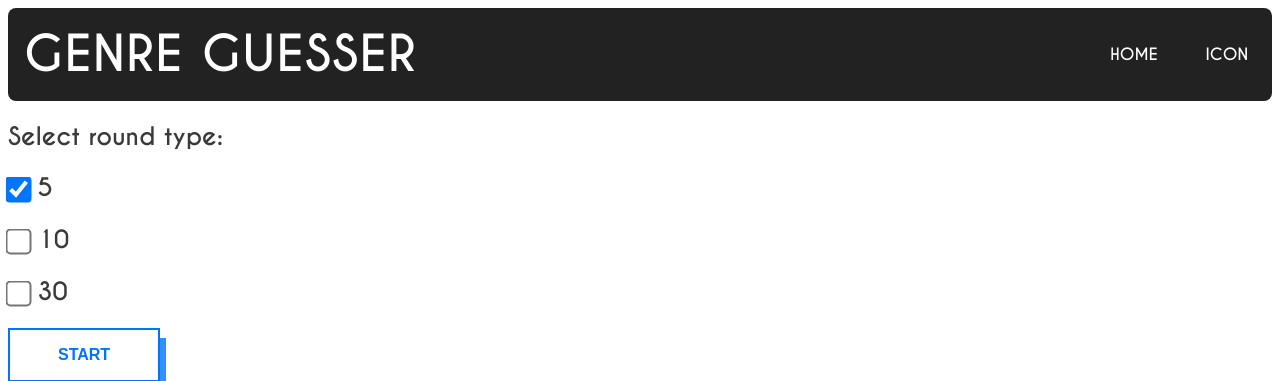
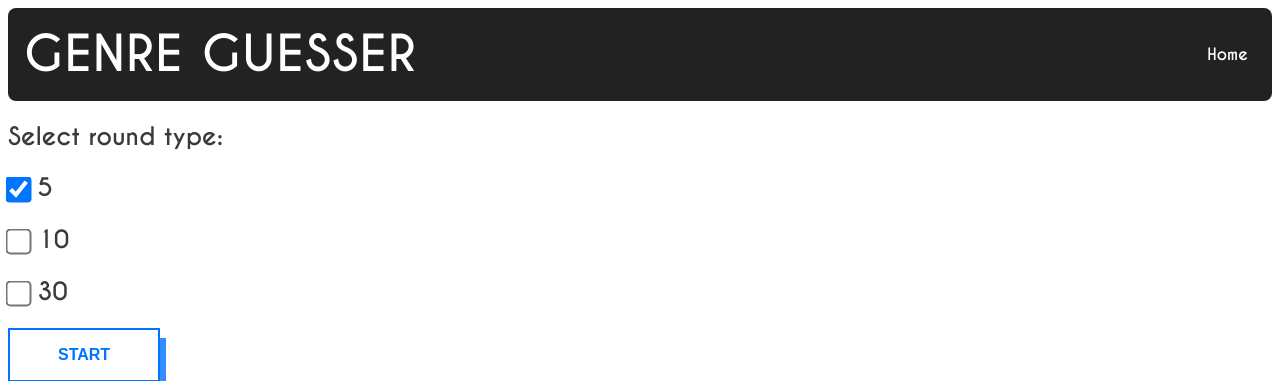
Before and after one commit to basekkelenkamp/everynoise-scraper, a Flask app: page / in a window 1280 px wide. Shown: the top 381 px of the page. Run offline with Flask 2, Linux system fonts and the light colour scheme; parts of the project's set-up code (start-up, migrations or seed data) failed here and were passed over.

Commit message:
add header link

```diff
--- a/static/gen/home.9b6523dd.css
+++ b/static/gen/home.9b6523dd.css
@@ -1,6 +1,16 @@
 @font-face {
   font-family: caviar;
   src: url(../css/fonts/caviar_dreams/CaviarDreams_Bold.ttf); }
+
+a {
+  color:inherit;
+  text-decoration: none;
+}
+
+a:visited { text-decoration: none; color:inherit; }
+a:hover { text-decoration: underline; color:inherit; }
+a:focus { text-decoration: none; color:inherit; }
+a:hover, a:active { text-decoration: none; color:inherit }
 
 html {
   font-size: 16px; }
--- a/templates/layout.html
+++ b/templates/layout.html
@@ -18,9 +18,8 @@
 </head>
 <body>
     <header>
-        <h1>Genre Guesser</h1>
-        <div class="icon-container">HOME</div>
-        <div class="icon-container">ICON</div>
+        <h1><a href="{{ url_for('index') }}">Genre guesser</a></h1>
+        <div class="icon-container"><a href="{{ url_for('index') }}">Home</a></div>
     </header>
     <div>{% block content %}{% endblock %}</div>
 </body>
```
